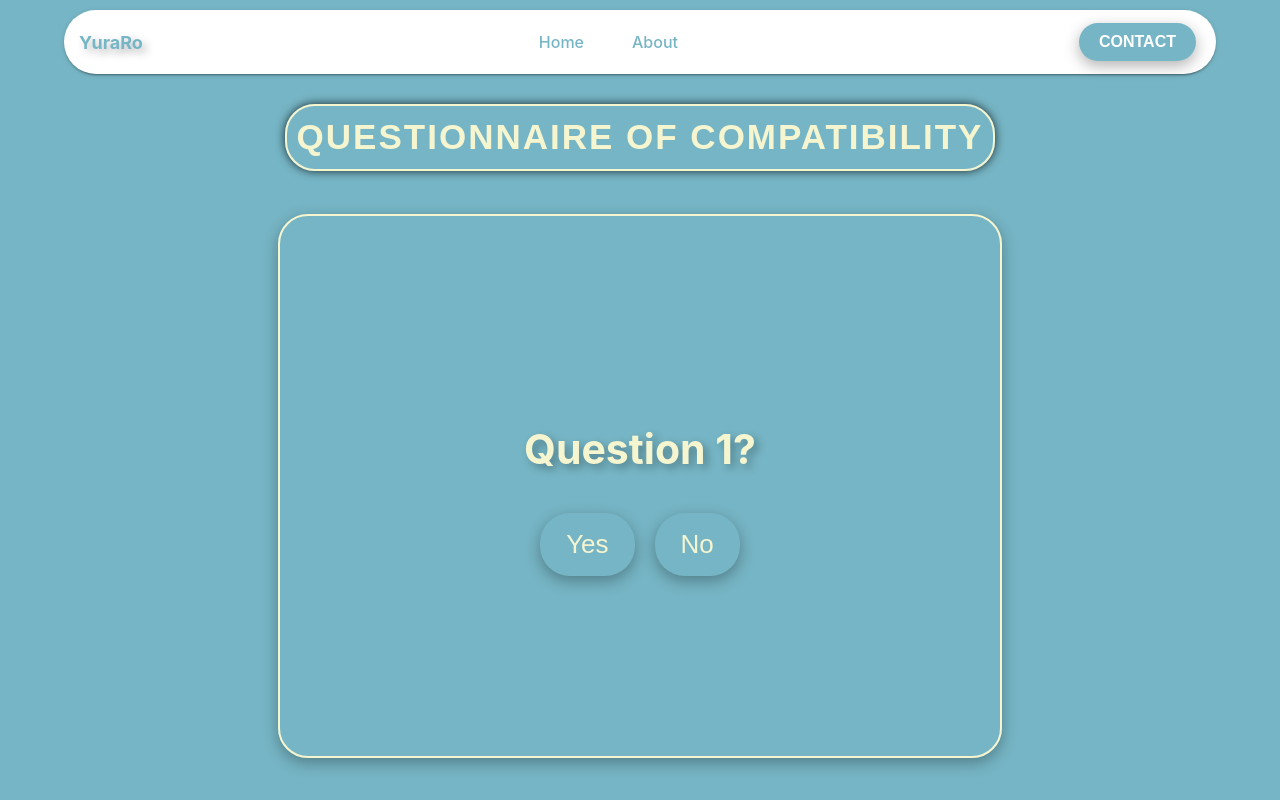
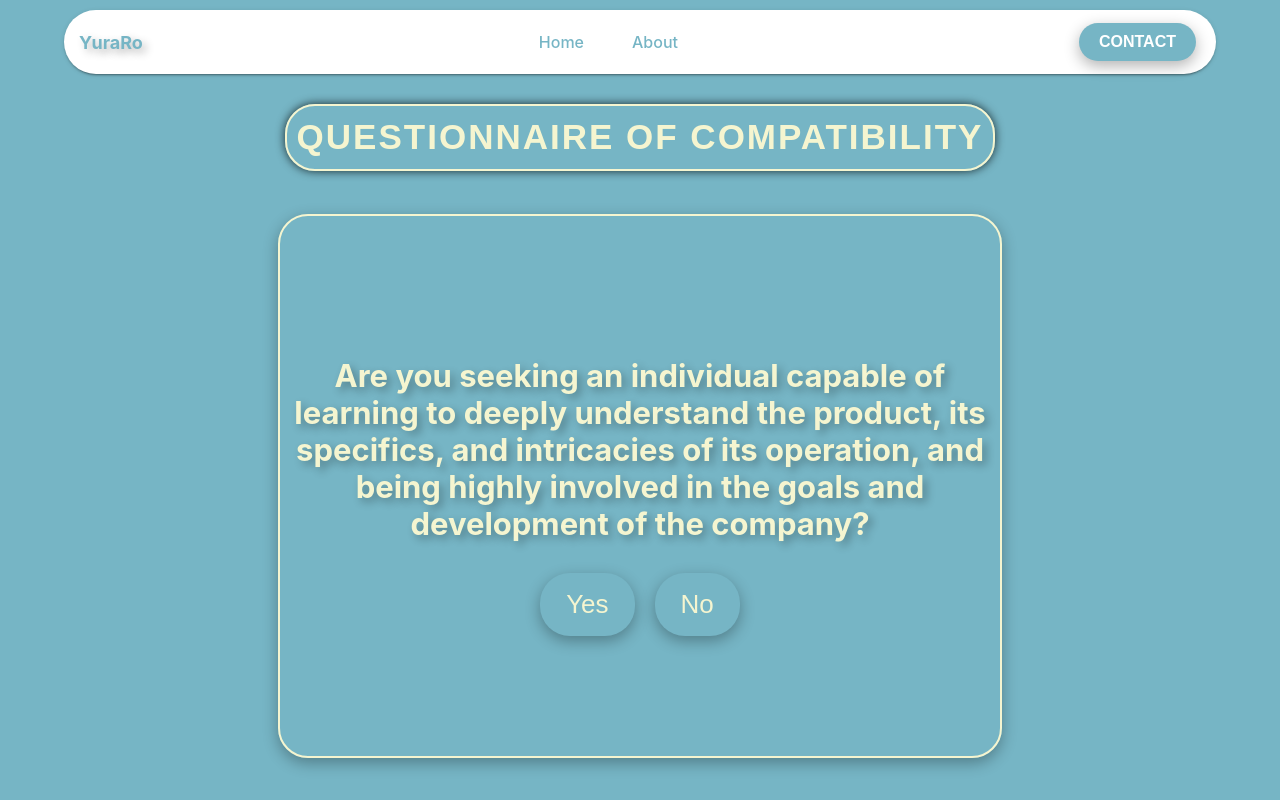
Before and after one commit to Yuraro/dev-portfolio-yuraro, a React (Create React App) app: page /dev-portfolio-yuraro/about in a window 1280 px wide. Shown: the top 800 px of the page. Built offline with nearby package versions, Linux system fonts and the light colour scheme.

Commit message:
Update Q

```diff
--- a/src/components/Question/Question.module.css
+++ b/src/components/Question/Question.module.css
@@ -10,7 +10,7 @@
 }
 
 .title_question {
-  font-size: 41px;
+  font-size: 31px;
   font-weight: bold;
   color: rgb(245, 245, 208);
   text-shadow: 4px 4px 8px rgba(0, 0, 0, 0.3);
--- a/src/components/Test/Test.jsx
+++ b/src/components/Test/Test.jsx
@@ -7,7 +7,7 @@ const Test = ({ answers, setAnswers }) => {
     const [currentQuestion, setCurrentQuestion] = useState(0);
     const questions = [
     {
-        question: 'Question 1?',
+        question: 'Are you seeking an individual capable of learning to deeply understand the product, its specifics, and intricacies of its operation, and being highly involved in the goals and development of the company?',
         options: ['Yes', 'No'],
     },
     {
```
